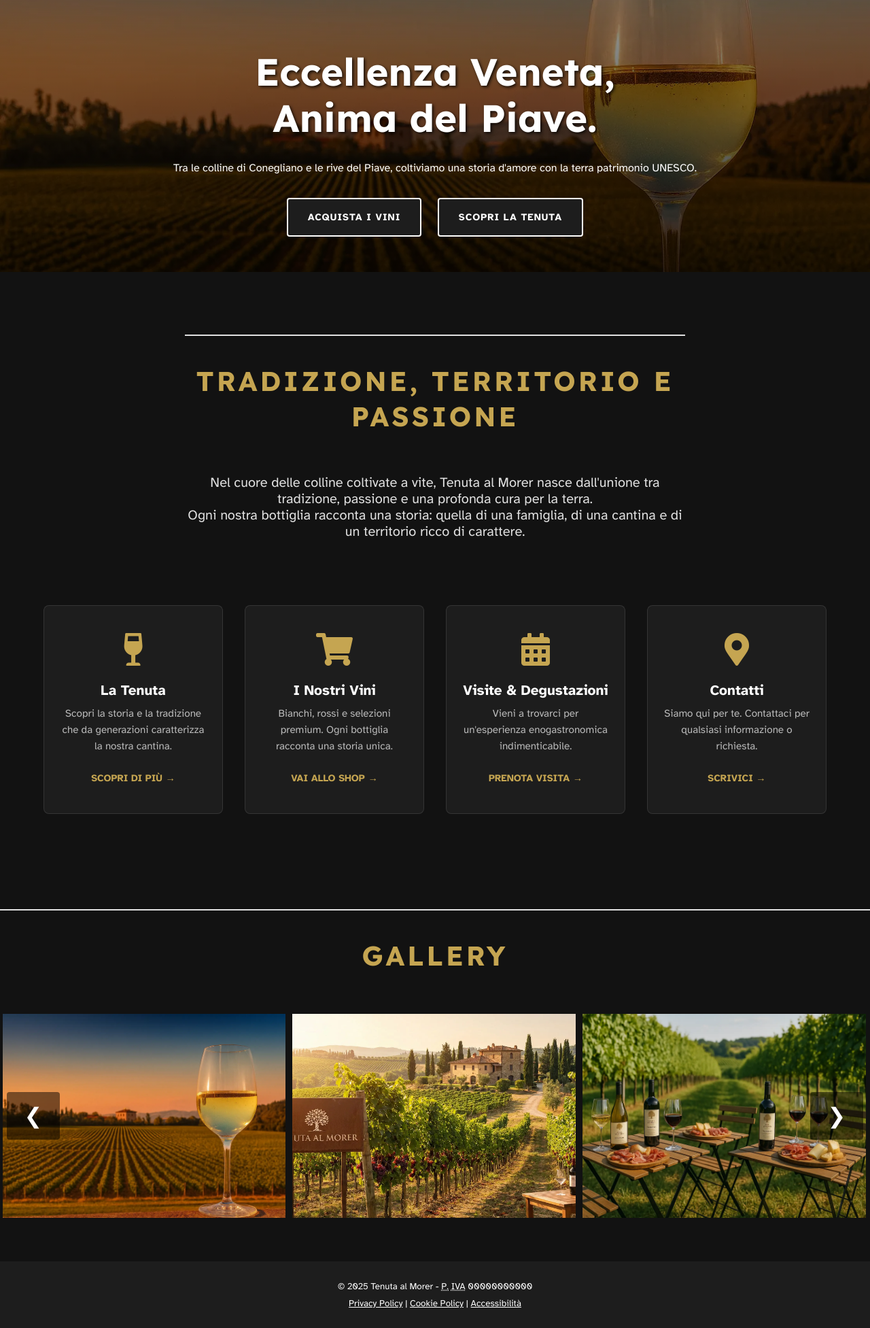
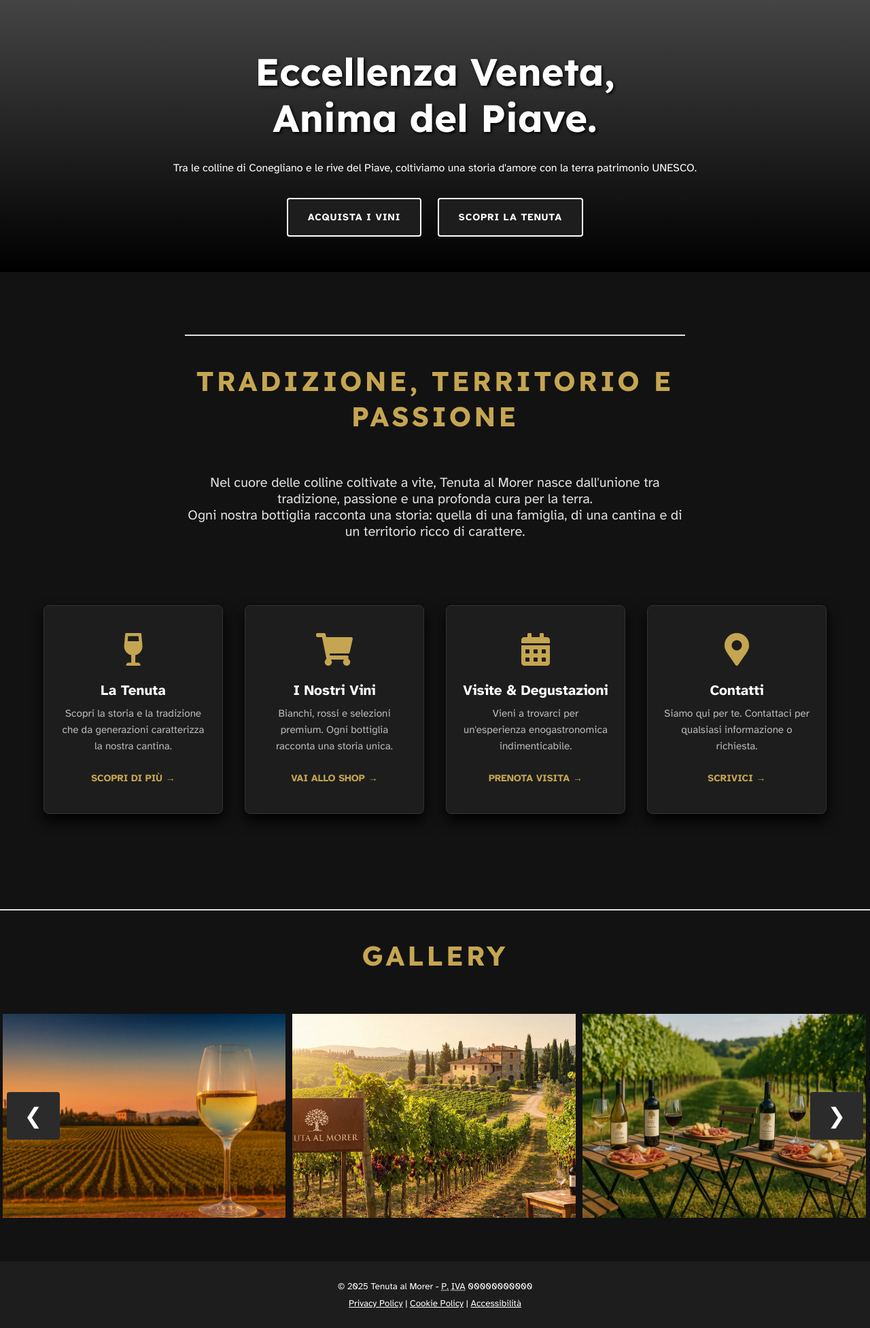
Before and after one commit to Tenuta-al-Morer/tecweb, a PHP site: page / in a window 1280 px wide. Shown: the part 121-2074 px from the top of the page at 68% size. Run offline with PHP 8.4, Linux system fonts and the light colour scheme.

Commit message:
Checkpoint colori

```diff
--- a/style/stile.css
+++ b/style/stile.css
@@ -5,44 +5,54 @@
 }
 
 :root {
+    --pure-white: #ffffff;
+    --pure-black: #000000;
     --bodybgcolor: #121212;
     --txtcolor: #e0e0e0;
-    --pure-white: #ffffff;
-    --pure-black: #000000;
     --code-bg: #333333;
-
+    --code-txt: var(--pure-black);
     --navbgcolor: #1D1D1D;
-    --navtxtcolor: #ffffff;
-
+    --navtxtcolor: var(--pure-white);
     --currentcolor: #c5a551;
     --visitedcolor: #f47a1c;
-    --buttonhovercolor: #ffffff;
-
+    --buttonhovercolor: var(--pure-white);
     --diversity-color: #cacaca;
     --bordercolor: #b6b6b6;
     --table-stripe: #252525;
+    --nav-separator-color: #616161;
+    --subheader-border-color: #333333;
+    --shadow-color: var(--pure-black);
+    --shadow-subtle: #0a0a0a;
+    --shadow-gold: #5c4d26;
+    --focus-gold: #3e3827;
+    --hover-faded: #292621;
+    --hero-overlay-dark: var(--pure-black);
+    --hero-overlay-light: #444444;
+    --hero-text-shadow: var(--pure-black);
+    --card-bg: var(--navbgcolor);
+    --card-border: #333333;
+    --card-shadow: var(--pure-black);
+    --card-hover-shadow: var(--shadow-subtle);
+    --card-title-color: var(--pure-white);
+    --card-desc-color: #e0e0e0;
+    --slider-btn-bg: #2b2b2b;
+    --header-bg: var(--navbgcolor);
+}
 
-    --nav-separator-color: #ffffff4d;
-    --subheader-border-color: #ffffff1a;
-    --shadow-color: #00000080;
-    --shadow-subtle: #0000000d;
-    --shadow-gold: #c5a55166;
-    --focus-gold: #c5a55133;
-    --hover-faded: #c5a5511a;
-
-    --hero-overlay-dark: #000000cc;
-    --hero-overlay-light: #00000066;
-    --hero-text-shadow: 2px 2px 4px #000000cc;
-
-    --card-bg: var(--navbgcolor);
-    --card-border: #ffffff1a;
-    --card-shadow: 0 10px 20px #0000004d;
-    --card-hover-shadow: 0 5px 15px #0000000d;
-    --card-title-color: #ffffff;
-    --card-desc-color: #e0e0e0;
-
-    --slider-btn-bg: #00000080;
-    --header-bg: var(--navbgcolor);
+body.light-mode {
+    --bodybgcolor: #f4f4f4;
+    --txtcolor: #121212;
+    --table-stripe: #e6e6e6;
+    --diversity-color: #333333;
+    --bordercolor: #4b4b4b;
+    --header-bg: #fafafa;
+    --card-bg: #fcfcfc;
+    --card-border: #dddddd;
+    --card-shadow: #e0e0e0;
+    --card-hover-shadow: var(--card-shadow);
+    --card-title-color: #222222;
+    --card-desc-color: #555555;
+    --code-bg: #f4f4f4;
 }
 
 html {
@@ -59,24 +69,6 @@ body {
     display: flex;
     flex-direction: column;
     transition: background-color 0.3s ease, color 0.3s ease;
-}
-
-body.light-mode {
-    --bodybgcolor: #f4f4f4;
-    --txtcolor: #121212;
-    --header-bg: #fafafa;
-    --table-stripe: #e6e6e6;
-    --diversity-color: #333333;
-    --bordercolor: #4b4b4b;
-
-    --card-bg: #fcfcfc;
-    --card-border: #dddddd;
-    --card-shadow: 0 5px 15px #0000000d;
-    --card-title-color: #222222;
-    --card-desc-color: #555555;
-
-    --code-bg: #f4f4f4;
-    --code-txt: #000000;
 }
 
 body.light-mode .header-policy {
@@ -99,7 +91,7 @@ body.light-mode code {
 }
 
 body.light-mode .table-data tbody tr:hover {
-    background-color: var(--shadow-subtle);
+    background-color: var(--card-shadow);
 }
 
 body.light-mode .form-group input,
@@ -553,7 +545,8 @@ main h2 { margin-top: 0.7em; padding: 1em 0; border-top: 2px solid var(--txtcolo
 
 .hero-content h1 {
     font-size: 3.5rem; line-height: 1.2; margin-bottom: 0.5em;
-    font-family: 'Lexend', sans-serif; text-shadow: var(--hero-text-shadow);
+    font-family: 'Lexend', sans-serif;
+    text-shadow: 2px 2px 4px var(--hero-text-shadow);
 }
 
 .container h1 {
@@ -581,11 +574,12 @@ main h2 { margin-top: 0.7em; padding: 1em 0; border-top: 2px solid var(--txtcolo
     transition: transform 0.3s ease, box-shadow 0.3s ease;
     display: flex; flex-direction: column; align-items: center;
     text-decoration: none; color: var(--txtcolor); cursor: pointer;
+    box-shadow: 0 10px 20px var(--card-shadow);
 }
 
 .feature-card:hover {
     transform: translateY(-10px); border-color: var(--currentcolor);
-    box-shadow: var(--card-shadow);
+    box-shadow: 0 5px 15px var(--card-hover-shadow);
 }
 
 .card-icon { font-size: 3rem; color: var(--currentcolor); margin-bottom: 0.5em; }
```
